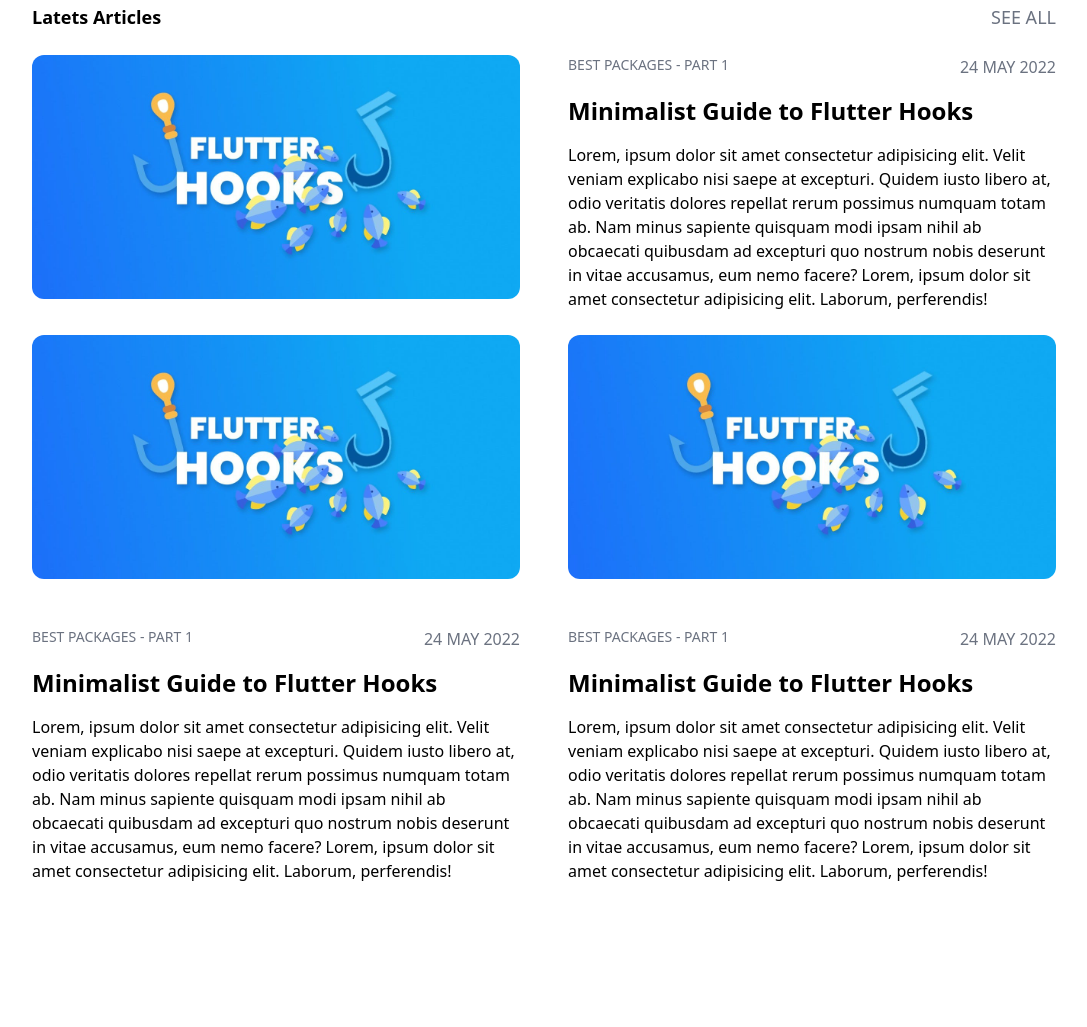
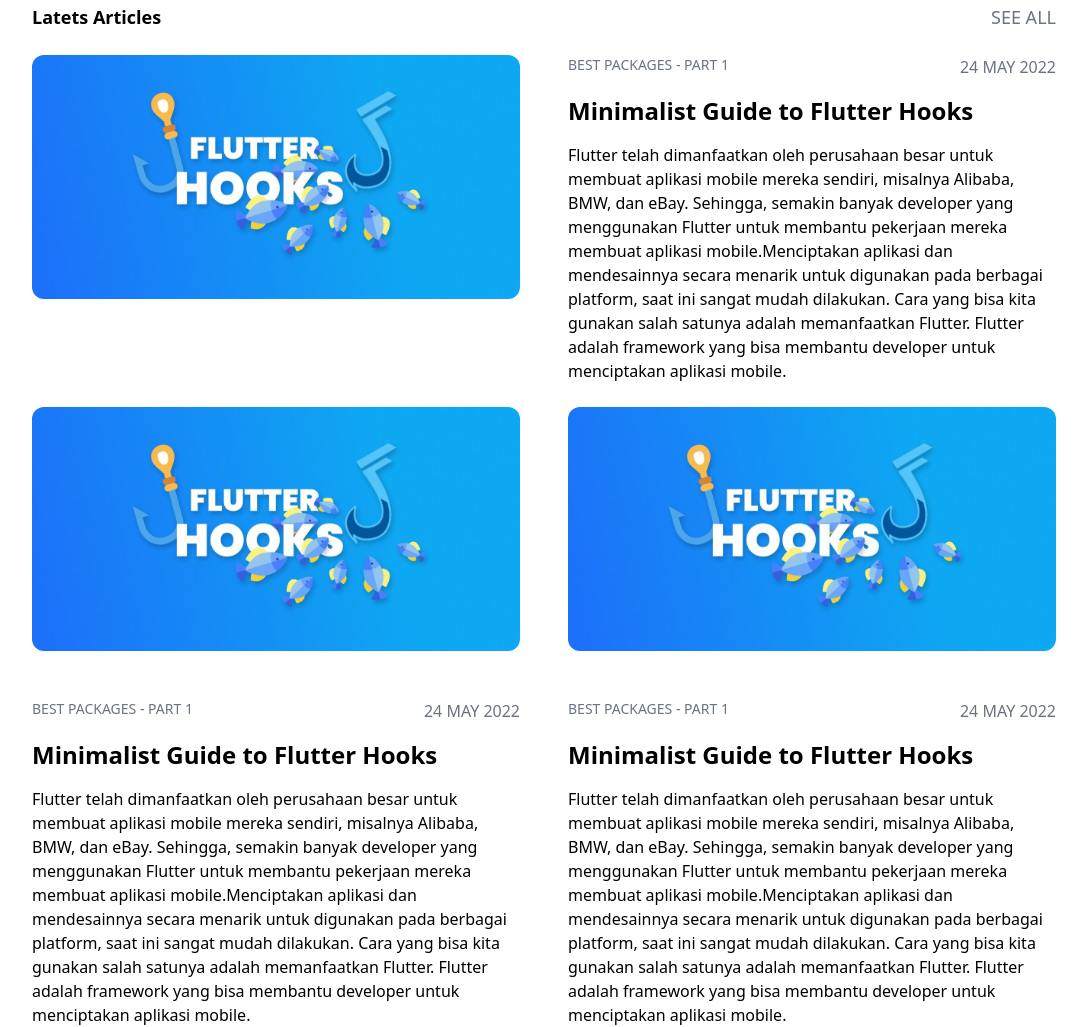
Before and after one commit to Argadida/UTS-Project, a website: page index.html in a window 1280 px wide. Shown: the part 570-1597 px from the top of the page, without its empty margins (96-1183 px from the left). Before the commit the page ends 1453 px from the top, so only its background shows below. Drawn offline with nearby package versions, Linux system fonts and the light colour scheme.

Commit message:
Add files via upload

```diff
--- a/index.html
+++ b/index.html
@@ -1,5 +1,6 @@
 <!DOCTYPE html>
 <html lang="en">
+
 <head>
     <meta charset="UTF-8">
     <meta name="viewport" content="width=device-width, initial-scale=1.0">
@@ -7,6 +8,7 @@
     <link rel="stylesheet" href="asset/css/output.css">
     <link href='https://unpkg.com/boxicons@2.1.4/css/boxicons.min.css' rel='stylesheet'>
 </head>
+
 <body class="bg-white dark:bg-df1">
     <header id="topHeader" class="fixed top-0 z-2 right-0 left-0 flex justify-between">
         <div class="flex items-center justify-between gap-20 py-4 w-4/5 m-auto flex-wrap">
@@ -14,8 +16,7 @@
             <div class="md:hidden block" onclick="showhideMenu()">
                 <i class="bx bx-menu text-4xl dark:text-white"></i>
             </div>
-            <div id="menu"
-                class=" hidden md:flex flex-col md:flex-row justify-between  md:items-center gap-5 md:gap-0">
+            <div id="menu" class=" hidden md:flex flex-col md:flex-row justify-between  md:items-center gap-5 md:gap-0">
                 <nav>
                     <ul class="flex gap-8 flex-col md:flex-row md:mt-0 mt-[-3rem]">
                         <li><a href="#" class="text-lg dark:text-gray-100">About</a></li>
@@ -40,9 +41,12 @@
             <div class="md:w-[39%] w-full gap-6">
                 <p class="text-sm text-gray-500 dark:text-gray-200">PROFESIONAL</p>
                 <p class="text-5xl font-bold dark:text-white">Fulatter Developer and UI/UX Designer</p>
-                <p class="text-base text-gray-500 mt-4 dark:text-gray-200">My main goalis traveling the whole world while working remotely! if you'd like to helperwith me,lers get in touch!</p>
+                <p class="text-base text-gray-500 mt-4 dark:text-gray-200 ">My main goalis traveling the whole world
+                    while working remotely! if you'd like to helperwith me,lers get in touch!</p>
 
-                <button class="bg-black dark:bg-white dark:text-black dark:text-lg dark:font-semibold py-2 px-7 text-white rounded-lg mt-4 hover:ring hover:ring-white dark:hover:ring-black transition duration-200 shadow-lg shadow-gray-400">say hello</button>
+                <button
+                    class="bg-black dark:bg-white dark:text-black dark:text-lg dark:font-semibold py-2 px-7 text-white rounded-lg mt-4 hover:ring hover:ring-white dark:hover:ring-black transition duration-200 shadow-lg shadow-gray-400">say
+                    hello</button>
             </div>
 
             <div class="mt-20 flex m-auto">
@@ -70,11 +74,12 @@
                     </div>
 
                     <h1 class="text-2xl font-semibold dark:text-white">Minimalist Guide to Flutter Hooks</h1>
-                        <p class="dark:text-white">Lorem, ipsum dolor sit amet consectetur adipisicing elit. Velit
-                            veniam explicabo nisi saepe at excepturi. Quidem iusto libero at, odio veritatis dolores
-                            repellat rerum possimus numquam totam ab. Nam minus sapiente quisquam modi ipsam nihil ab
-                            obcaecati quibusdam ad excepturi quo nostrum nobis deserunt in vitae accusamus, eum nemo facere?
-                            Lorem, ipsum dolor sit amet consectetur adipisicing elit. Laborum, perferendis!</p>
+                    <p class="dark:text-white">Flutter telah dimanfaatkan oleh perusahaan besar untuk membuat aplikasi
+                        mobile mereka sendiri, misalnya Alibaba, BMW, dan eBay. Sehingga, semakin banyak developer yang
+                        menggunakan Flutter untuk membantu pekerjaan mereka membuat aplikasi mobile.Menciptakan aplikasi
+                        dan mendesainnya secara menarik untuk digunakan pada berbagai platform, saat ini sangat mudah
+                        dilakukan. Cara yang bisa kita gunakan salah satunya adalah memanfaatkan Flutter. Flutter adalah
+                        framework yang bisa membantu developer untuk menciptakan aplikasi mobile.</p>
                 </div>
             </div>
 
@@ -91,11 +96,13 @@
                         </div>
 
                         <h1 class="text-2xl font-semibold dark:text-white">Minimalist Guide to Flutter Hooks</h1>
-                        <p class="dark:text-white">Lorem, ipsum dolor sit amet consectetur adipisicing elit. Velit
-                            veniam explicabo nisi saepe at excepturi. Quidem iusto libero at, odio veritatis dolores
-                            repellat rerum possimus numquam totam ab. Nam minus sapiente quisquam modi ipsam nihil ab
-                            obcaecati quibusdam ad excepturi quo nostrum nobis deserunt in vitae accusamus, eum nemo facere?
-                            Lorem, ipsum dolor sit amet consectetur adipisicing elit. Laborum, perferendis!</p>
+                        <p class="dark:text-white">Flutter telah dimanfaatkan oleh perusahaan besar untuk membuat
+                            aplikasi mobile mereka sendiri, misalnya Alibaba, BMW, dan eBay. Sehingga, semakin banyak
+                            developer yang menggunakan Flutter untuk membantu pekerjaan mereka membuat aplikasi
+                            mobile.Menciptakan aplikasi dan mendesainnya secara menarik untuk digunakan pada berbagai
+                            platform, saat ini sangat mudah dilakukan. Cara yang bisa kita gunakan salah satunya adalah
+                            memanfaatkan Flutter. Flutter adalah framework yang bisa membantu developer untuk
+                            menciptakan aplikasi mobile.</p>
                     </div>
 
                 </div>
@@ -110,11 +117,13 @@
                         </div>
 
                         <h1 class="text-2xl font-semibold dark:text-white">Minimalist Guide to Flutter Hooks</h1>
-                        <p class="dark:text-white">Lorem, ipsum dolor sit amet consectetur adipisicing elit. Velit
-                            veniam explicabo nisi saepe at excepturi. Quidem iusto libero at, odio veritatis dolores
-                            repellat rerum possimus numquam totam ab. Nam minus sapiente quisquam modi ipsam nihil ab
-                            obcaecati quibusdam ad excepturi quo nostrum nobis deserunt in vitae accusamus, eum nemo facere?
-                            Lorem, ipsum dolor sit amet consectetur adipisicing elit. Laborum, perferendis!</p>
+                        <p class="dark:text-white">Flutter telah dimanfaatkan oleh perusahaan besar untuk membuat
+                            aplikasi mobile mereka sendiri, misalnya Alibaba, BMW, dan eBay. Sehingga, semakin banyak
+                            developer yang menggunakan Flutter untuk membantu pekerjaan mereka membuat aplikasi
+                            mobile.Menciptakan aplikasi dan mendesainnya secara menarik untuk digunakan pada berbagai
+                            platform, saat ini sangat mudah dilakukan. Cara yang bisa kita gunakan salah satunya adalah
+                            memanfaatkan Flutter. Flutter adalah framework yang bisa membantu developer untuk
+                            menciptakan aplikasi mobile.</p>
                     </div>
 
                 </div>
@@ -165,7 +174,7 @@
         }
         function switchDark() {
             var dark = document.documentElement.classList.toggle('dark');
-            if (dark==true) {
+            if (dark == true) {
                 document.getElementById("iconDark").classList.add("bxs-sun")
                 document.getElementById("iconDark").classList.remove("bxs-moon")
             } else {
@@ -175,4 +184,5 @@
         };
     </script>
 </body>
+
 </html>
```
Also changed, not shown: asset/css/output.css. Lines whose indentation alone changed are shown as unchanged.
